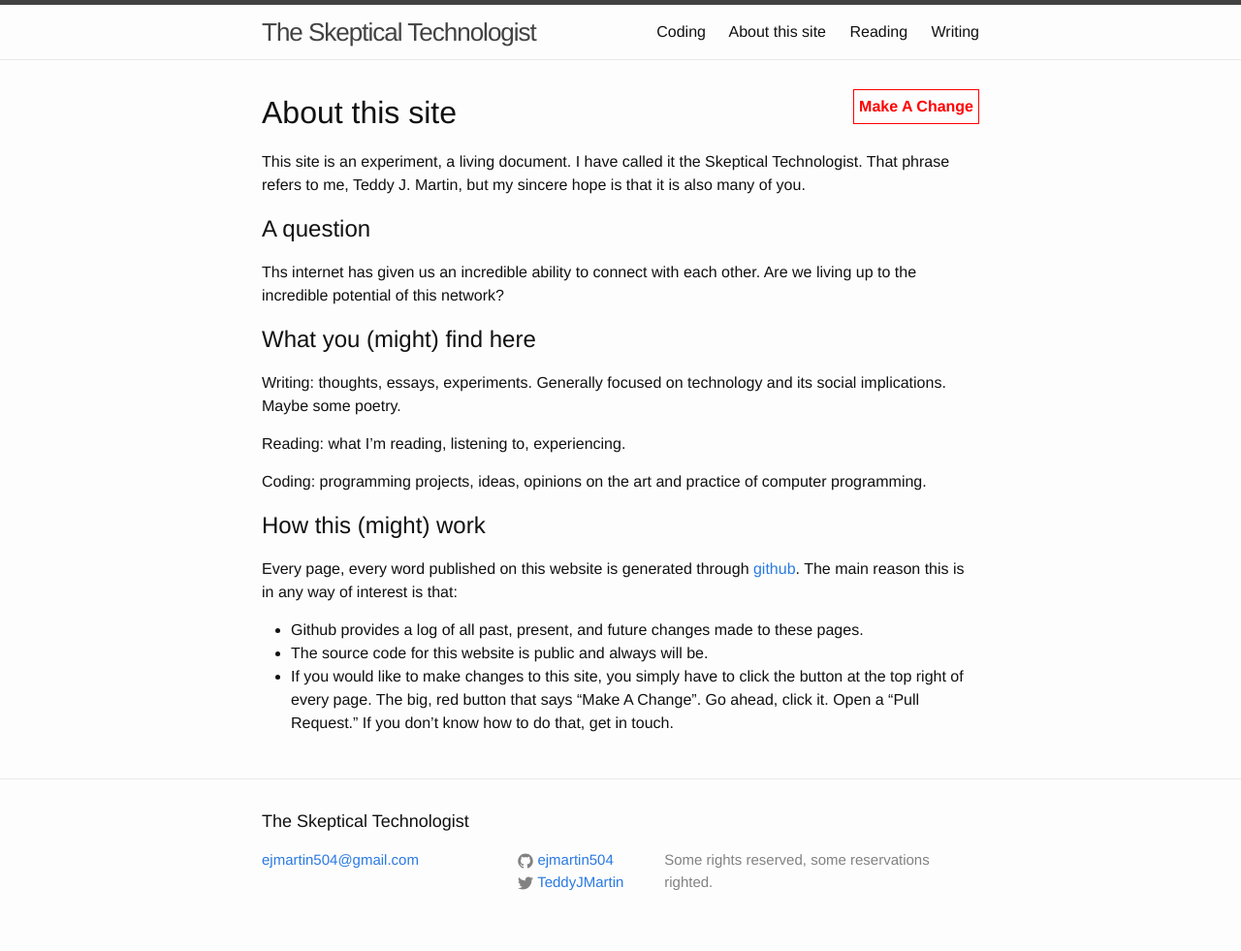
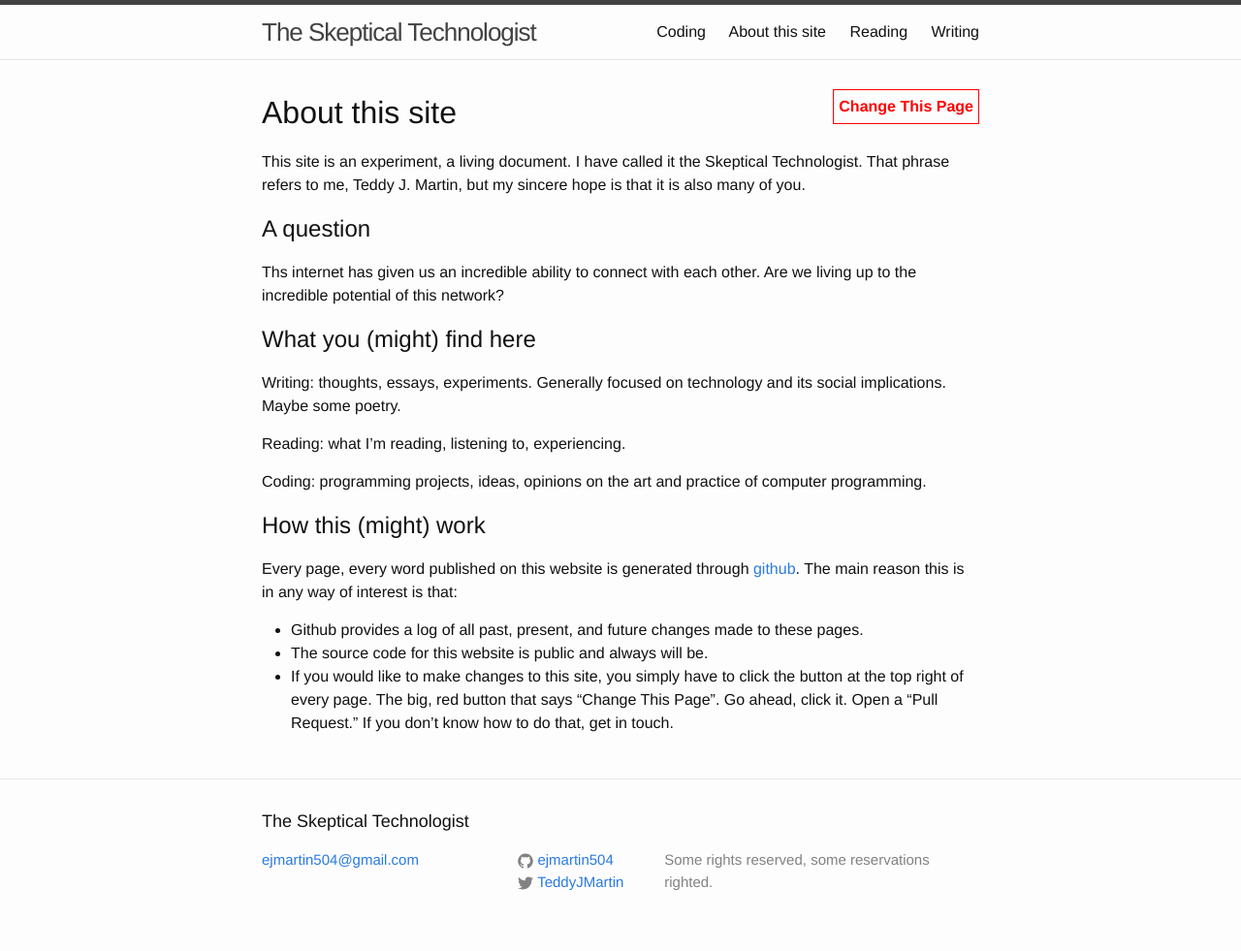
Before and after one commit to ejmartin504/ejmartin504.github.io, a Jekyll site: the page built from index.md, in a window 1280 px wide. Shown: the whole page at 97% size. Built offline with Jekyll 4.4.1, drawn with Linux system fonts in a browser that asks for light colours; our own code applies the rules of GitHub Pages for plain Markdown files.

Commit message:
Update language of changing a page

```diff
--- a/_layouts/default.html
+++ b/_layouts/default.html
@@ -10,7 +10,7 @@
     <div class="page-content">
 
       <div class="wrapper">
-        <a id="change-link" href="http://{{site.github.hostname}}/{{site.github_username}}/{{site.github_repository}}/blob/master/{{page.path}}">Make A Change</a>
+        <a id="change-link" href="http://{{site.github.hostname}}/{{site.github_username}}/{{site.github_repository}}/blob/master/{{page.path}}">Change This Page</a>
         {{ content }}
       </div>
     </div>
--- a/index.md
+++ b/index.md
@@ -25,4 +25,4 @@ Every page, every word published on this website is generated through [github](h
 
 - Github provides a log of all past, present, and future changes made to these pages.
 - The source code for this website is public and always will be.
-- If you would like to make changes to this site, you simply have to click the button at the top right of every page. The big, red button that says "Make A Change". Go ahead, click it. Open a "Pull Request." If you don't know how to do that, get in touch.
+- If you would like to make changes to this site, you simply have to click the button at the top right of every page. The big, red button that says "Change This Page". Go ahead, click it. Open a "Pull Request." If you don't know how to do that, get in touch.
```
